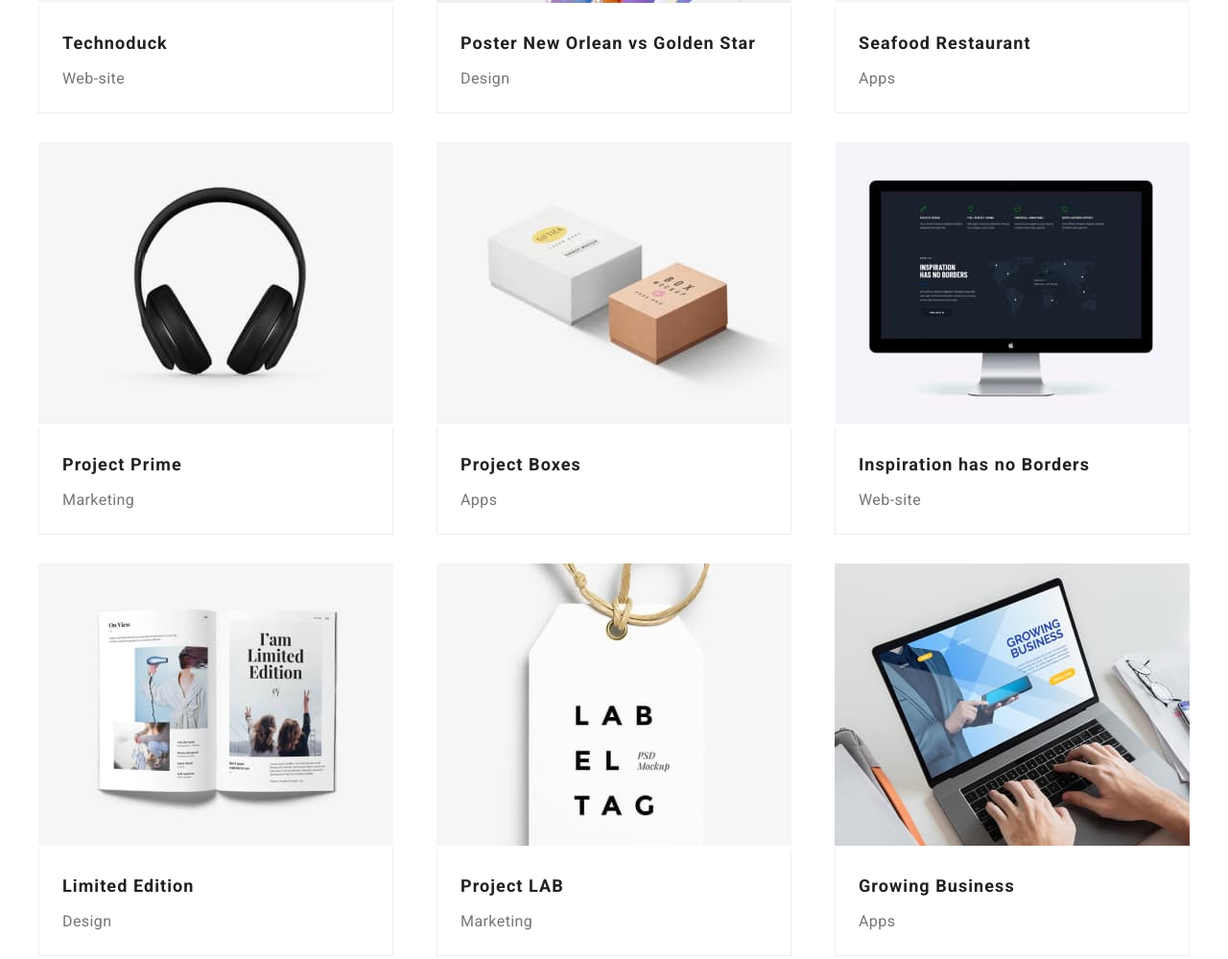
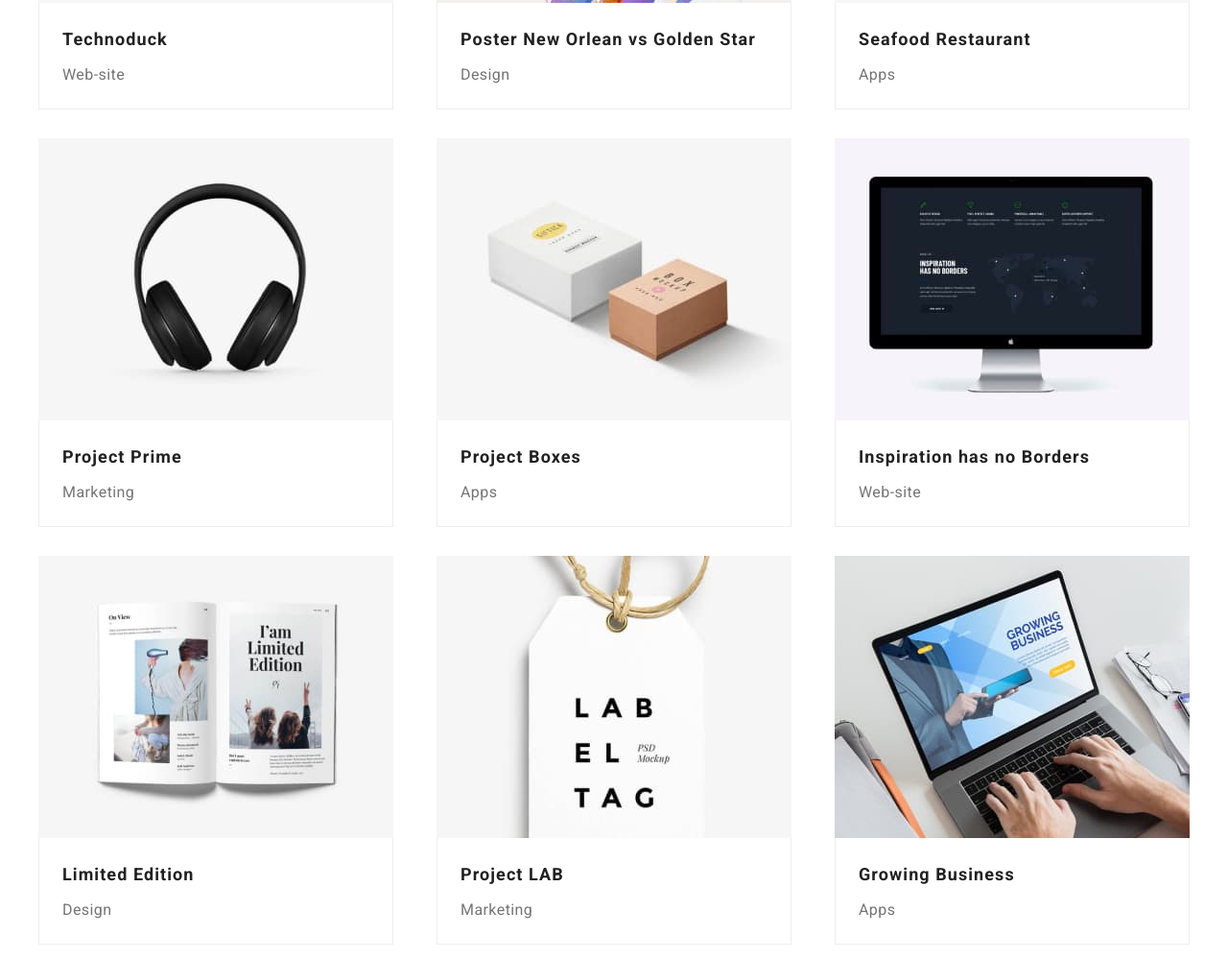
Before and after one commit to Statii87/goit-markup-hw-03, a plain HTML site: page portfolio.html in a window 1280 px wide. Shown: the part 560-1559 px from the top of the page at 96% size. Drawn offline with nearby package versions, Linux system fonts and the light colour scheme.

Commit message:
corectare spatiu carduri tema 3

```diff
--- a/css/styles.css
+++ b/css/styles.css
@@ -5,7 +5,7 @@ body {
   letter-spacing: 0.03em;
   line-height: 1.14;
   background-color: var(--white-color);
-  max-width: 1600px;
+  max-width: 100vw;
   margin: 0 auto;
 }
 :root {
@@ -233,6 +233,10 @@ padding-bottom: 94px;
   border: none;
   box-shadow: 0px 2px 2px 0px rgba(0, 0, 0, 0.12), 0px 1px 2px 0px rgba(0, 0, 0, 0.08), 0px 3px 1px 0px rgba(0, 0, 0, 0.10);
 }
+.project-img{
+  width: 370px;
+  height: 294px;
+}
 .project-examples:hover,
 .project-examples:focus,
 .project-examples:active {
--- a/portfolio.html
+++ b/portfolio.html
@@ -4,6 +4,7 @@
     <meta charset="UTF-8" />
     <meta http-equiv="X-UA-Compatible" content="IE=edge" />
     <meta name="viewport" content="width=device-width, initial-scale=1.0" />
+    <link rel="shortcut icon" type="x-icon" href="./images/logo.png" >
     <link rel="stylesheet" href="https://cdnjs.cloudflare.com/ajax/libs/modern-normalize/1.0.0/modern-normalize.min.css"/>
     <link rel="stylesheet" href="css/styles.css">
     <link rel="preconnect" href="https://fonts.googleapis.com">
@@ -45,63 +46,81 @@
       <div class="container">
         <ul class="project-item unstyled-list">
           <li class="project-item-list">
+            <div class="project-img">
               <img src="images/portfolio/web_site_01.jpg" alt="Technoduck portfolio" width="370">
+            </div>
               <div class="container-list-project">
               <h3 class="project-list">Technoduck</h3>
               <p class="project-profile">Web-site</p>
               </div>
           </li>
           <li class="project-item-list">
+            <div class="project-img">
               <img src="images/portfolio/design_01.jpg" alt="Design portfolio" width="370">
+            </div>
               <div class="container-list-project">
               <h3 class="project-list">Poster New Orlean vs Golden Star</h3>
               <p class="project-profile">Design</p>
               </div>
           </li>
           <li class="project-item-list">
+            <div class="project-img">
               <img src="images/portfolio/apps_01.jpg" alt="Apps portfolio" width="370">
+            </div>
               <div class="container-list-project">
               <h3 class="project-list">Seafood Restaurant </h3>
               <p class="project-profile">Apps</p>
               </div>
           </li>
           <li class="project-item-list">
+            <div class="project-img">
               <img src="images/portfolio/marketing_01.jpg" alt="Marketing portfolio" width="370">
+            </div>
               <div class="container-list-project">
               <h3 class="project-list">Project Prime</h3>
               <p class="project-profile">Marketing</p>
               </div>
           </li>
           <li class="project-item-list">
+            <div class="project-img">
               <img src="images/portfolio/apps_02.jpg" alt="Apps portfolio" width="370">
+            </div>
               <div class="container-list-project">
               <h3 class="project-list">Project Boxes</h3>
               <p class="project-profile">Apps</p>
               </div>
           </li>
           <li class="project-item-list">
+            <div class="project-img">
               <img src="images/portfolio/web_site_02.jpg" alt="Web-site portfolio" width="370">
+            </div>
               <div class="container-list-project">
               <h3 class="project-list">Inspiration has no Borders</h3>
               <p class="project-profile">Web-site</p>
               </div>
           </li>
           <li class="project-item-list">
+            <div class="project-img">
               <img src="images/portfolio/design_02.jpg" alt="Design portfolio" width="370">
+            </div>
               <div class="container-list-project">
               <h3 class="project-list">Limited Edition</h3>
               <p class="project-profile">Design</p>
               </div>
           </li>
           <li class="project-item-list">
+            <div class="project-img">
               <img src="images/portfolio/marketing_02.jpg" alt="Marketing portfolio" width="370">
+            </div>
               <div class="container-list-project">
               <h3 class="project-list">Project LAB</h3>
               <p class="project-profile">Marketing</p>
               </div>
           </li>
           <li class="project-item-list">
+            <div class="project-img">
               <img src="images/portfolio/apps_03.jpg" alt="Apps portfolio" width="370">
+            </div>
               <div class="container-list-project">
               <h3 class="project-list">Growing Business</h3>
               <p class="project-profile">Apps</p>
```
Also changed, not shown: index.html (+1 -0 lines), images/logo.png (added).
